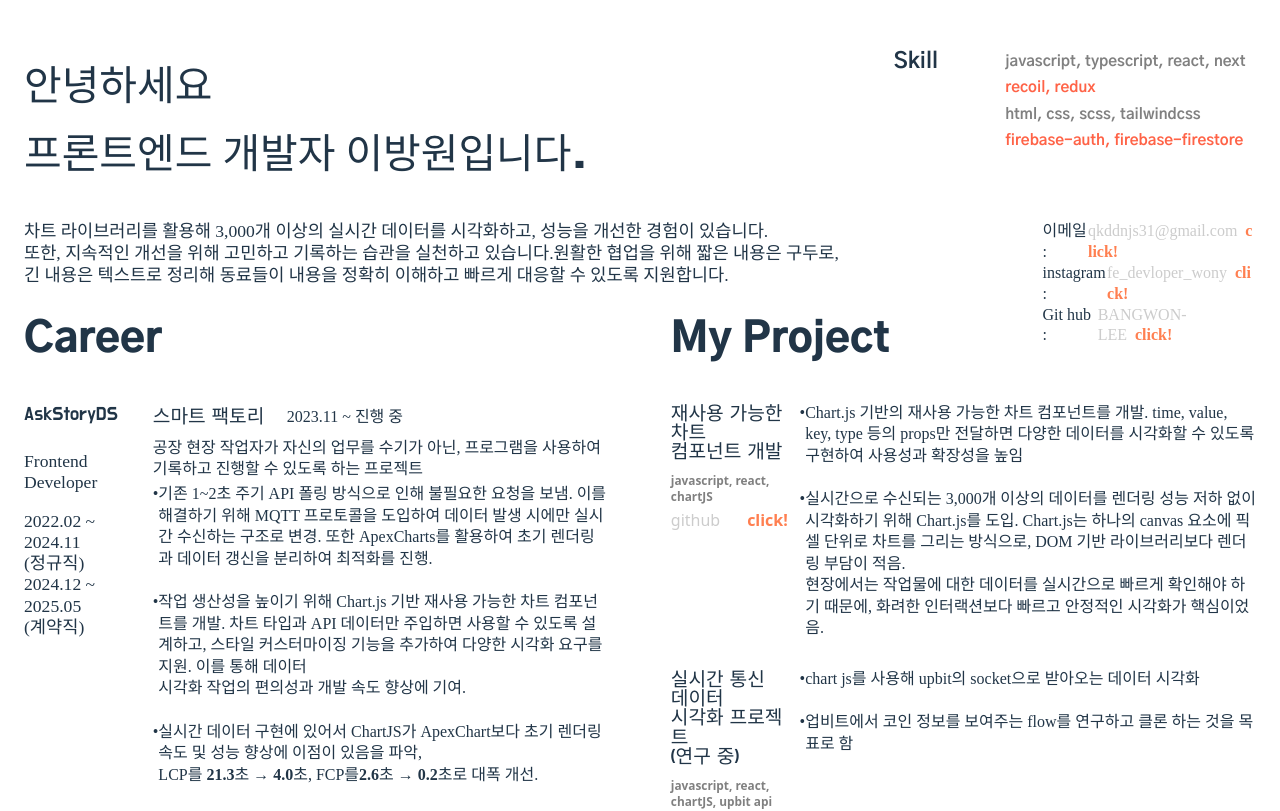
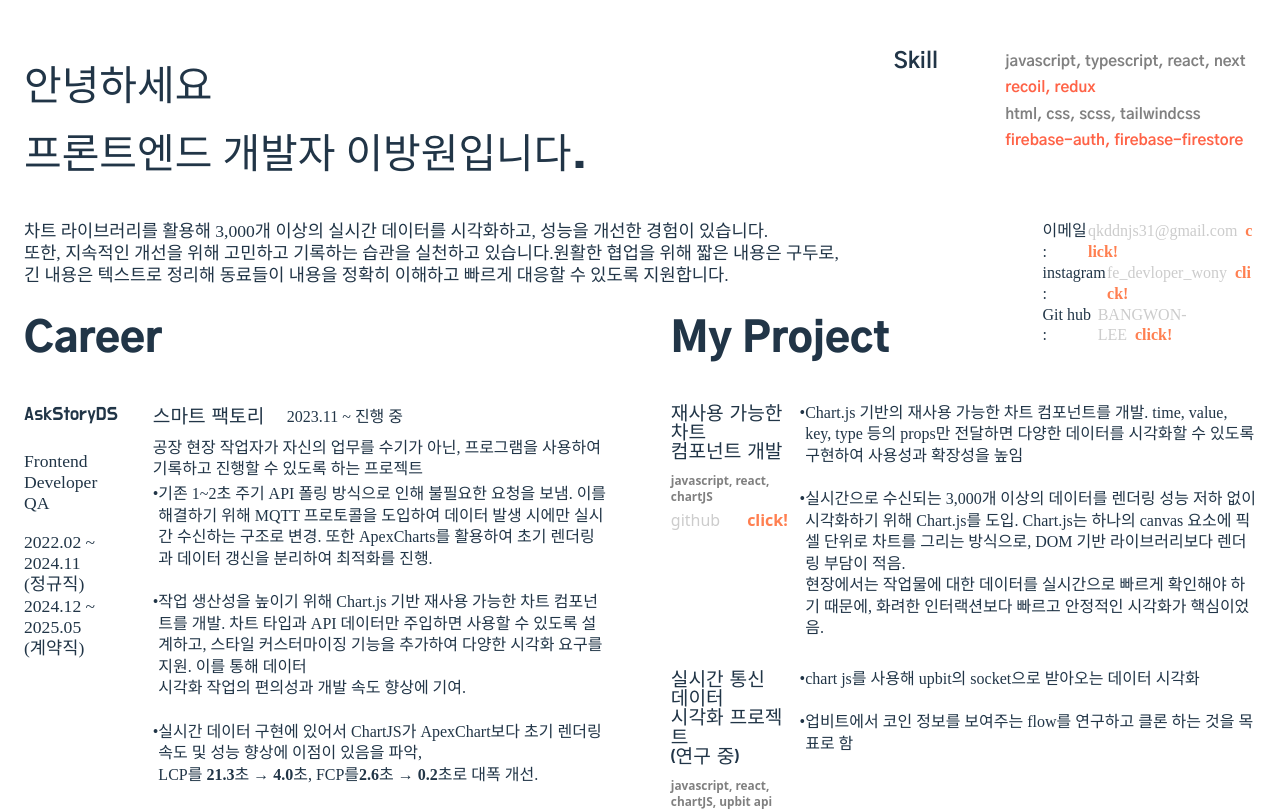
Before and after one commit to BANGWON-LEE/wony_resume, a React (Vite) app: page / in a window 1280 px wide. Shown: the top 811 px of the page. Built offline with nearby package versions, Linux system fonts and the light colour scheme.

Commit message:
edit : qa 경력 추가

```diff
--- a/src/components/main/LeftContent.jsx
+++ b/src/components/main/LeftContent.jsx
@@ -18,7 +18,7 @@ export default function LeftContent() {
             <TextBlackHanSansContent>
               <div className="text_box">
                 <p className="text_black_hansans_content_inner">
-                  Frontend Developer
+                  Frontend Developer <br /> QA
                 </p>
                 <span className="text_black_hansans_content_inner">
                   2022.02 ~ 2024.11 <br />
```
